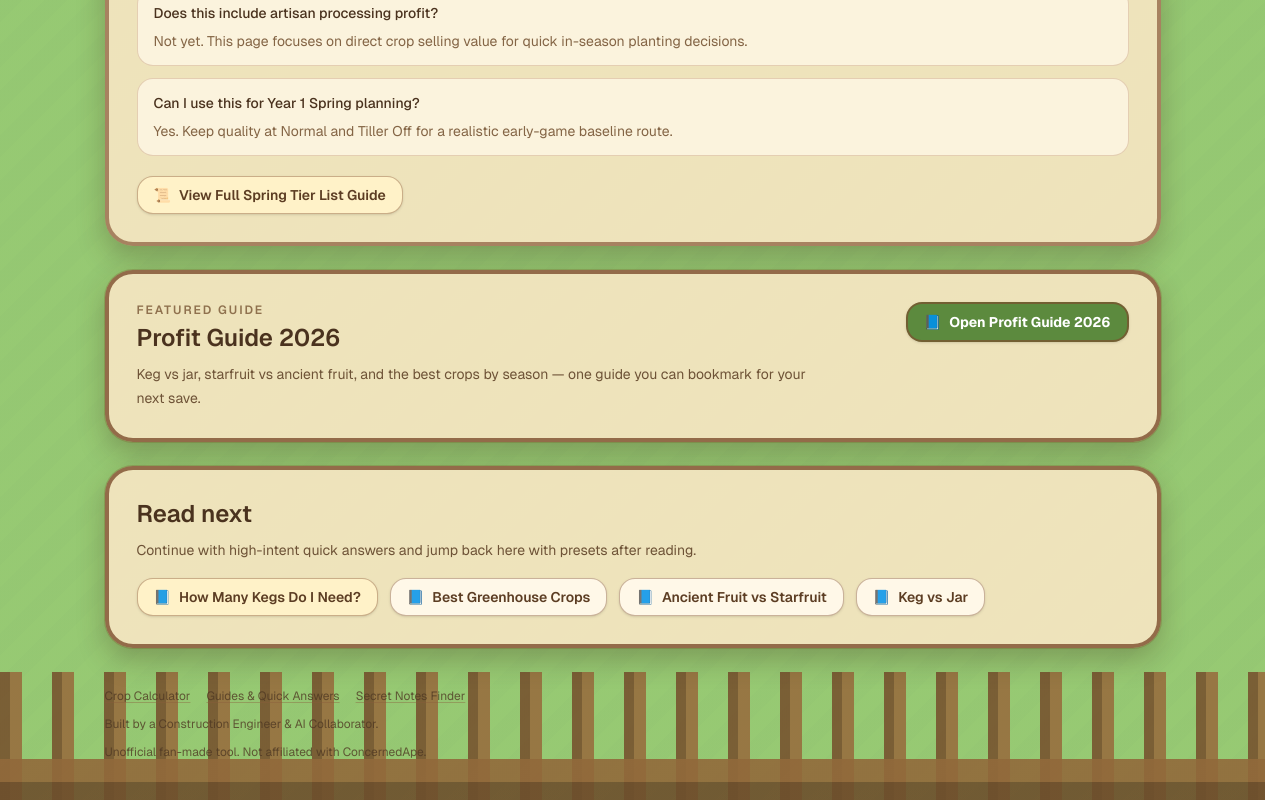
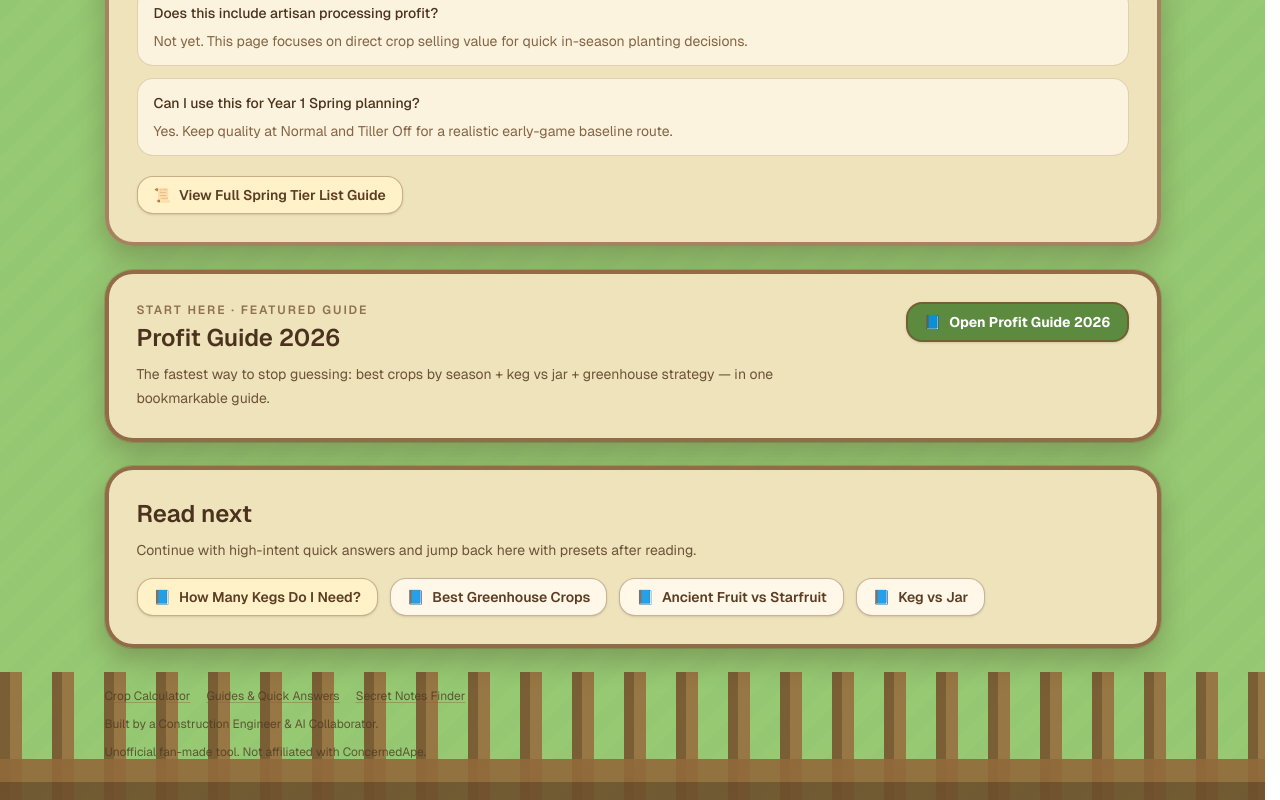
Before and after one commit to yuzhoudabaozhayujiamigou-cloud/stardew-tools, a Next.js app in the folder stardew-tools/: page / in a window 1280 px wide. Shown: the part 3784-4584 px from the top of the page. Built offline with nearby package versions, Linux system fonts and the light colour scheme.

Commit message:
copy: strengthen Profit Guide CTA on homepage

```diff
--- a/stardew-tools/src/app/calculator/page.tsx
+++ b/stardew-tools/src/app/calculator/page.tsx
@@ -172,11 +172,11 @@ export default function CalculatorPage() {
           <section className="rounded-[28px] border-4 border-[#7c4d2e]/80 bg-[#f3e5bf]/95 p-5 shadow-[0_12px_28px_rgba(56,41,23,0.28)] ring-1 ring-yellow-900/20 sm:p-7">
             <div className="flex flex-wrap items-start justify-between gap-4">
               <div className="max-w-2xl">
-                <p className="text-xs font-semibold uppercase tracking-[0.16em] text-[#6f4b2a]/75">Featured Guide</p>
+                <p className="text-xs font-semibold uppercase tracking-[0.16em] text-[#6f4b2a]/75">Start Here · Featured Guide</p>
                 <h2 className="mt-1 text-xl font-semibold text-[#4a321e] sm:text-2xl">Profit Guide 2026</h2>
                 <p className="mt-2 text-sm leading-6 text-[#5f4228]/90">
-                  Keg vs jar, starfruit vs ancient fruit, and the best crops by season — one guide you can bookmark for
-                  your next save.
+                  The fastest way to stop guessing: best crops by season + keg vs jar + greenhouse strategy — in one
+                  bookmarkable guide.
                 </p>
               </div>
 
```
